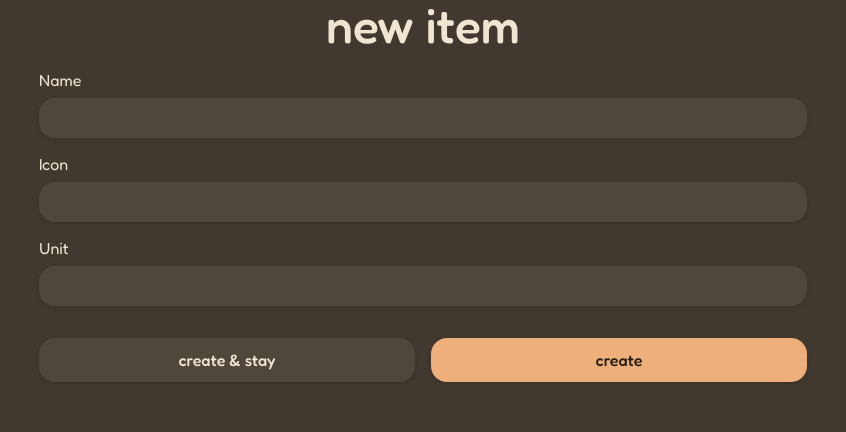
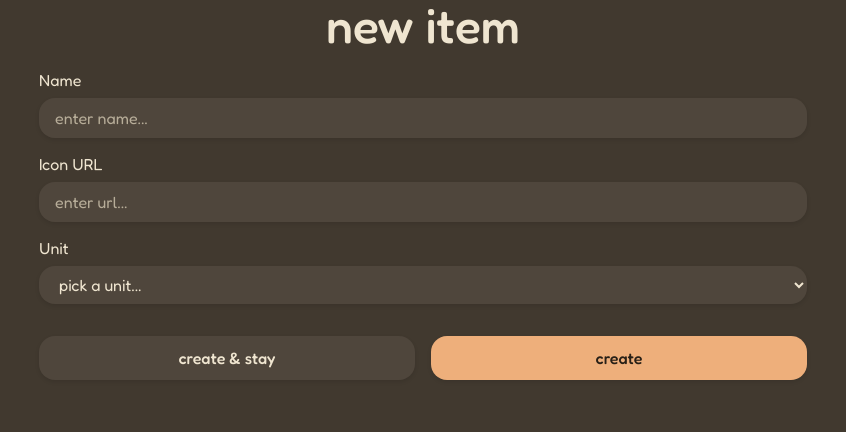
Before and after one commit to resultfulness/fmn, a SvelteKit app: page /items/new in a window 1280 px wide. Shown: the part 244-676 px from the top of the page, without its empty margins (217-1063 px from the left). Built offline with nearby package versions, Linux system fonts and the light colour scheme.

Commit message:
dropdown, toast, edit form

```diff
--- a/src/app.css
+++ b/src/app.css
@@ -3,6 +3,7 @@
     --clr-primary-shade: oklch(0.85 0.1 60);
 
     --clr-danger: oklch(0.7 0.15 20);
+    --clr-success: oklch(0.7 0.15 120);
 
     --clr-text: oklch(0.925 0.03 85);
     --clr-text-bright: oklch(0.97 0.03 85);
--- /dev/null
+++ b/src/lib/components/atoms/dropdown.svelte
@@ -0,0 +1,46 @@
+<script lang="ts">
+export interface DropdownProps {
+    options: string[];
+    placeholder: string;
+    id?: string;
+    required?: boolean;
+    name?: string;
+    value?: string;
+}
+
+let {
+    id,
+    options,
+    placeholder,
+    required,
+    name,
+    value = $bindable(),
+}: DropdownProps = $props();
+</script>
+
+<select {id} {required} {name} bind:value>
+    <option value="" disabled selected hidden>{placeholder}</option>
+    {#each options as option}
+        <option value={option}>{option}</option>
+    {/each}
+</select>
+
+<style>
+select {
+    background-color: var(--clr-surface);
+    border: none;
+    border-radius: var(--rounding);
+    padding: 0.5rem 1rem;
+    box-shadow: var(--shadow);
+    font: var(--font-content);
+    color: var(--clr-text);
+}
+
+select:focus {
+    outline: 2px solid var(--clr-primary);
+}
+
+select:invalid {
+    color: var(--clr-text-dim);
+}
+</style>
--- a/src/lib/components/atoms/input.svelte
+++ b/src/lib/components/atoms/input.svelte
@@ -71,7 +71,7 @@ let {
     border: none;
 }
 
-.input:focus {
+.input-wrapper:focus-within {
     outline: 2px solid var(--clr-primary);
 }
 
--- /dev/null
+++ b/src/lib/components/atoms/title.svelte
@@ -0,0 +1,13 @@
+<script>
+const { children } = $props();
+</script>
+
+<h1>{@render children()}</h1>
+
+<style>
+h1 {
+    font: var(--font-title);
+    margin: 0;
+    text-align: center;
+}
+</style>
--- /dev/null
+++ b/src/lib/components/dropdown-field.svelte
@@ -0,0 +1,27 @@
+<script lang="ts">
+import type { DropdownProps } from "./atoms/dropdown.svelte";
+import Dropdown from "./atoms/dropdown.svelte";
+
+interface DropdownFieldProps extends DropdownProps {
+    label: string;
+}
+
+let { label, value = $bindable(), ...props }: DropdownFieldProps = $props();
+const id = $props.id();
+</script>
+
+<div class="dropdown-field">
+    <label for={id}>{label}</label>
+    <Dropdown {...props} {id} bind:value />
+</div>
+
+<style>
+.dropdown-field {
+    display: grid;
+    gap: 0.5rem;
+}
+
+label {
+    font: var(--font-label);
+}
+</style>
--- /dev/null
+++ b/src/lib/components/toast.svelte
@@ -0,0 +1,72 @@
+<script module lang="ts">
+import { SvelteMap } from "svelte/reactivity";
+
+type ToastSeverity = "success" | "error";
+type Toast = {
+    message: string;
+    severity: ToastSeverity;
+};
+
+let toasts: SvelteMap<number, Toast> = $state(new SvelteMap());
+
+export function pushToast(
+    message: string,
+    severity: ToastSeverity,
+    delay: number = 5000
+) {
+    const timestamp = +new Date();
+    toasts.set(timestamp, { message, severity });
+    setTimeout(() => toasts.delete(timestamp), delay);
+}
+</script>
+
+<script>
+import { Check, CircleAlert } from "@lucide/svelte";
+</script>
+
+<div class="toasts">
+    {#each toasts as [t, { message, severity }]}
+        <button class={`toast ${severity}`} onclick={() => toasts.delete(t)}>
+            {#if severity === "success"}
+                <Check />
+            {:else}
+                <CircleAlert />
+            {/if}
+            {message}
+        </button>
+    {/each}
+</div>
+
+<style>
+.toasts {
+    position: fixed;
+    top: 0.75rem;
+    right: 0.75rem;
+    display: grid;
+    justify-items: end;
+    gap: 0.5rem;
+    z-index: 9999;
+}
+
+.toast {
+    background-color: var(--clr-surface);
+    color: var(--clr-text);
+    padding: 0.5rem 0.75rem;
+    border-radius: var(--rounding);
+    box-shadow: var(--shadow);
+    display: flex;
+    align-items: center;
+    gap: 0.5rem;
+    border: none;
+}
+
+.toast.success {
+    background-color: var(--clr-success);
+    color: var(--clr-dark);
+}
+
+.toast.error {
+    background-color: var(--clr-danger);
+    color: var(--clr-dark);
+}
+</style>
--- a/src/routes/+layout.svelte
+++ b/src/routes/+layout.svelte
@@ -3,11 +3,13 @@ import Header from "$lib/components/header.svelte";
 import Footer from "$lib/components/footer.svelte";
 import "../app.css";
 import Confirm from "$lib/components/confirm.svelte";
+import Toast from "$lib/components/toast.svelte";
 
 let { children } = $props();
 </script>
 
 <Confirm />
+<Toast />
 <div class="app">
     <Header />
     <main>
--- a/src/routes/items/+page.svelte
+++ b/src/routes/items/+page.svelte
@@ -5,7 +5,6 @@ import { type ItemShort } from "$lib/schemas/items";
 import { Plus } from "@lucide/svelte";
 import Search from "$lib/components/search.svelte";
 import { HeaderState } from "$lib/components/header.svelte";
-import { showConfirmationDialog } from "$lib/components/confirm.svelte";
 import IconButton from "$lib/components/icon-button.svelte";
 import FooterExtension from "$lib/components/footer-extension.svelte";
 import ItemList from "$lib/components/item-list.svelte";
--- a/src/routes/items/edit/[id]/+page.svelte
+++ b/src/routes/items/edit/[id]/+page.svelte
@@ -3,17 +3,18 @@ import { goto } from "$app/navigation";
 import api from "$lib/api";
 import Button from "$lib/components/atoms/button.svelte";
 import { HeaderState } from "$lib/components/header.svelte";
-import Input from "$lib/components/atoms/input.svelte";
 import { ItemUpdate } from "$lib/schemas/items";
+import DropdownField from "$lib/components/dropdown-field.svelte";
+import InputField from "$lib/components/input-field.svelte";
+import Title from "$lib/components/atoms/title.svelte";
 
 let { data } = $props();
 let { item } = $derived(data);
-let name = $derived(item?.name ?? "");
-let icon = $derived(item?.icon ?? "");
+let { name, unit, icon } = $derived(item);
 
 function handleUpdateItem(e: SubmitEvent) {
     e.preventDefault();
-    const itemUpdate = ItemUpdate.safeParse({ name, icon });
+    const itemUpdate = ItemUpdate.safeParse({ name, icon, unit });
 
     if (!itemUpdate.success) {
         alert(itemUpdate.error);
@@ -26,36 +27,81 @@ function handleUpdateItem(e: SubmitEvent) {
         .catch(e => alert(e));
 }
 
-HeaderState.title = "editing item ";
+function handleDeleteItem() {
+    api.items
+        .delete(item.item_id)
+        .then(() => goto("/items"))
+        .catch(e => alert(e));
+}
+
+HeaderState.title = "";
 HeaderState.backUrl = "/items";
 </script>
 
 <div class="page">
+    <img src={icon} alt="" />
+    <Title>
+        {#if name.length > 0}
+            {name}
+        {:else}
+            &nbsp;
+        {/if}
+    </Title>
     <form onsubmit={handleUpdateItem}>
-        <Input type="text" bind:value={name} placeholder="item name" />
-        <Input type="text" bind:value={icon} placeholder="item icon" />
-        <Button variant="primary">update</Button>
+        <InputField
+            type="text"
+            name="name"
+            bind:value={name}
+            label="Name"
+            placeholder="enter name..."
+        />
+        <InputField
+            type="text"
+            name="icon"
+            bind:value={icon}
+            label="Icon URL"
+            placeholder="enter url..."
+        />
+        <DropdownField
+            options={["tbsp", "pcs", "pkgs"]}
+            bind:value={unit}
+            label="Unit"
+            placeholder="pick a unit..."
+        />
+        <div>
+            <Button variant="danger" type="button" onclick={handleDeleteItem}>
+                delete
+            </Button>
+            <Button variant="primary">save</Button>
+        </div>
     </form>
-
-    <h2>icon preview</h2>
-    <img src={icon} alt="couldn't load preview" />
 </div>
 
 <style>
 .page {
     padding: 1rem;
+    padding-top: 2rem;
+    display: grid;
+    gap: 1rem;
 }
 
 form {
     display: grid;
-    gap: 0.25rem;
+    gap: 1rem;
+}
+
+form div {
+    display: grid;
+    gap: 1rem;
+    padding-top: 1rem;
+    grid-template-columns: repeat(2, 1fr);
 }
 
 img {
-    border: 1px solid var(--clr-primary);
-    width: calc(100% - 8rem);
+    position: relative;
+    width: 128px;
+    aspect-ratio: 1;
+    object-fit: cover;
     margin-inline: auto;
-    display: block;
-    text-align: center;
 }
 </style>
--- a/src/routes/items/new/+page.svelte
+++ b/src/routes/items/new/+page.svelte
@@ -3,9 +3,10 @@ import { goto } from "$app/navigation";
 import api from "$lib/api";
 import Button from "$lib/components/atoms/button.svelte";
 import { HeaderState } from "$lib/components/header.svelte";
-import Input from "$lib/components/atoms/input.svelte";
 import { ItemCreate } from "$lib/schemas/items";
 import InputField from "$lib/components/input-field.svelte";
+import DropdownField from "$lib/components/dropdown-field.svelte";
+import Title from "$lib/components/atoms/title.svelte";
 
 let name = $state("");
 let icon = $state("");
@@ -44,25 +45,27 @@ HeaderState.backUrl = "/items";
 
 <div class="page">
     <img src={icon} alt="" />
-    <h1>{name.length > 0 ? name : "new item"}</h1>
+    <Title>{name.length > 0 ? name : "new item"}</Title>
     <form onsubmit={handleCreateItem}>
         <InputField
             type="text"
             name="name"
             bind:value={name}
             label="Name"
+            placeholder="enter name..."
         />
         <InputField
             type="text"
             name="icon"
             bind:value={icon}
-            label="Icon"
+            label="Icon URL"
+            placeholder="enter url..."
         />
-        <InputField
-            type="text"
-            name="unit"
+        <DropdownField
+            options={["tbsp", "pcs", "g"]}
             bind:value={unit}
             label="Unit"
+            placeholder="pick a unit..."
         />
         <div>
             <Button variant="secondary">create & stay</Button>
@@ -85,12 +88,6 @@ HeaderState.backUrl = "/items";
     gap: 1rem;
 }
 
-h1 {
-    font: var(--font-title);
-    margin: 0;
-    text-align: center;
-}
-
 form {
     display: grid;
     gap: 1rem;
```
